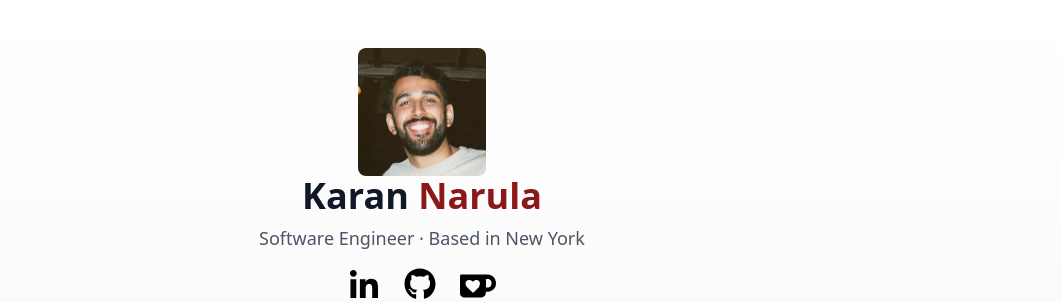
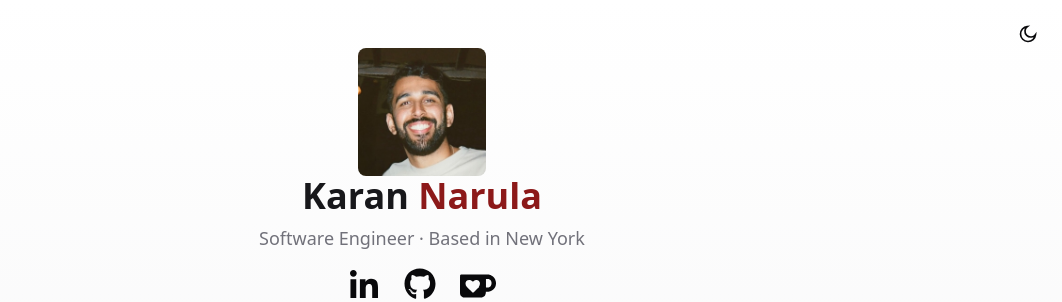
Before and after one commit to narulaskaran/narulaskaran.github.io, a React (Vite) app: page / in a window 1280 px wide. Shown: the top 302 px of the page, without its empty margins (218-1280 px from the left). Built offline with nearby package versions, Linux system fonts and the light colour scheme.

Commit message:
ad darkmode (#31)
Co-authored-by: Karan <ksn@narula.xyz>

```diff
--- a/src/App.tsx
+++ b/src/App.tsx
@@ -1,6 +1,39 @@
 import React from "react";
 import { Card } from "@/components/ui/card";
-import { Avatar, AvatarFallback, AvatarImage } from "@/components/ui/avatar";
+import { Avatar, AvatarImage, AvatarFallback } from "@/components/ui/avatar";
+import { Button } from "@/components/ui/button";
+
+const SunIcon = () => (
+  <svg
+    xmlns="http://www.w3.org/2000/svg"
+    className="w-5 h-5"
+    fill="none"
+    viewBox="0 0 24 24"
+    stroke="currentColor"
+  >
+    <circle cx="12" cy="12" r="5" stroke="currentColor" strokeWidth="2" />
+    <path
+      stroke="currentColor"
+      strokeWidth="2"
+      d="M12 1v2m0 18v2m11-11h-2M3 12H1m16.95 6.95l-1.414-1.414M6.464 6.464L5.05 5.05m12.02 0l-1.414 1.414M6.464 17.536l-1.414 1.414"
+    />
+  </svg>
+);
+const MoonIcon = () => (
+  <svg
+    xmlns="http://www.w3.org/2000/svg"
+    className="w-5 h-5"
+    fill="none"
+    viewBox="0 0 24 24"
+    stroke="currentColor"
+  >
+    <path
+      stroke="currentColor"
+      strokeWidth="2"
+      d="M21 12.79A9 9 0 1111.21 3a7 7 0 109.79 9.79z"
+    />
+  </svg>
+);
 
 const App: React.FC = () => {
   const profileData = {
@@ -66,8 +99,45 @@ const App: React.FC = () => {
     },
   ];
 
+  const [isDark, setIsDark] = React.useState(() =>
+    typeof window !== "undefined"
+      ? document.documentElement.classList.contains("dark")
+      : false
+  );
+
+  React.useEffect(() => {
+    const handler = (e: MediaQueryListEvent) => {
+      if (!localStorage.getItem("theme")) {
+        document.documentElement.classList.toggle("dark", e.matches);
+        setIsDark(e.matches);
+      }
+    };
+    const mq = window.matchMedia("(prefers-color-scheme: dark)");
+    mq.addEventListener("change", handler);
+    return () => mq.removeEventListener("change", handler);
+  }, []);
+
+  const toggleTheme = () => {
+    const newDark = !isDark;
+    setIsDark(newDark);
+    document.documentElement.classList.toggle("dark", newDark);
+    localStorage.setItem("theme", newDark ? "dark" : "light");
+  };
+
   return (
-    <div className="min-h-screen bg-gradient-to-b from-white to-gray-100 py-12 px-4 sm:px-6 lg:px-8">
+    <>
+      <div className="fixed top-4 right-4 z-50">
+        <Button
+          variant="ghost"
+          size="icon"
+          aria-label="Toggle dark mode"
+          onClick={toggleTheme}
+          className="text-foreground"
+        >
+          {isDark ? <SunIcon /> : <MoonIcon />}
+        </Button>
+      </div>
+      <div className="min-h-screen bg-gradient-to-b from-background to-muted transition-colors py-12 px-4 sm:px-6 lg:px-8">
         <div className="max-w-3xl mx-auto">
           <header className="text-center mb-12">
             <Avatar className="w-32 h-32 mx-auto rounded-lg transition-all duration-400 transform hover:-translate-y-1 hover:rounded-3xl">
@@ -77,17 +147,19 @@ const App: React.FC = () => {
               />
               <AvatarFallback>{profileData.firstName[0]}</AvatarFallback>
             </Avatar>
-          <h1 className="text-4xl font-bold text-gray-900 mb-2">
+            <h1 className="text-4xl font-bold text-primary mb-2 transition-colors">
               {profileData.firstName}{" "}
-            <span className="text-[rgba(128,0,0,0.9)]">
+              <span className="text-[rgba(128,0,0,0.9)] dark:text-red-400 transition-colors">
                 {profileData.lastName}
               </span>
             </h1>
-          <p className="text-lg text-gray-600 mb-4">{profileData.title}</p>
+            <p className="text-lg text-muted-foreground mb-4 transition-colors">
+              {profileData.title}
+            </p>
             <div className="flex justify-center space-x-6">
               <a
                 href="https://www.linkedin.com/in/narulaskaran/"
-              className="text-black hover:text-[rgba(128,0,0,0.9)] transition-colors duration-200"
+                className="text-foreground hover:text-primary transition-colors duration-200"
               >
                 <svg
                   xmlns="http://www.w3.org/2000/svg"
@@ -99,7 +171,7 @@ const App: React.FC = () => {
               </a>
               <a
                 href="https://github.com/narulaskaran/"
-              className="text-black hover:text-[rgba(128,0,0,0.9)] transition-colors duration-200"
+                className="text-foreground hover:text-primary transition-colors duration-200"
               >
                 <svg
                   xmlns="http://www.w3.org/2000/svg"
@@ -111,7 +183,7 @@ const App: React.FC = () => {
               </a>
               <a
                 href="https://ko-fi.com/Y8Y21CC8IA"
-              className="text-black hover:text-[rgba(128,0,0,0.9)] transition-colors duration-200"
+                className="text-foreground hover:text-primary transition-colors duration-200"
               >
                 <svg
                   xmlns="http://www.w3.org/2000/svg"
@@ -129,20 +201,19 @@ const App: React.FC = () => {
               {projects.map((project, index) => (
                 <Card
                   key={index}
-                className="overflow-hidden cursor-pointer opacity-85 rounded-lg transition-all duration-300 hover:shadow-lg hover:shadow-[rgba(128,0,0,0.1)] hover:-translate-y-1 hover:rounded-3xl"
+                  className="overflow-hidden cursor-pointer opacity-85 rounded-lg transition-all duration-300 hover:shadow-lg hover:shadow-[rgba(128,0,0,0.1)] hover:-translate-y-1 hover:rounded-3xl bg-card text-card-foreground border border-border shadow-md"
                   onClick={() => window.open(project.url, "_blank")}
                 >
                   <div className="relative aspect-square">
                     <img
                       src={project.imageUrl}
                       alt={project.name}
-                    className="w-full h-full object-cover"
+                      className="w-full h-full object-cover transition-colors"
                     />
-                  <div className="absolute inset-0 bg-white opacity-0 hover:opacity-75 transition-opacity duration-300 flex flex-col justify-center items-center text-[rgba(128,0,0)] p-4">
+                    <div className="absolute inset-0 bg-background opacity-0 hover:opacity-75 transition-opacity duration-300 flex flex-col justify-center items-center text-primary p-4">
                       <h3 className="text-sm font-semibold mb-2 text-center">
                         {project.name}
                       </h3>
-                    {/* <p className="text-xs text-center">{project.description}</p> */}
                     </div>
                   </div>
                 </Card>
@@ -151,6 +222,7 @@ const App: React.FC = () => {
           </section>
         </div>
       </div>
+    </>
   );
 };
 
--- a/src/index.css
+++ b/src/index.css
@@ -31,7 +31,7 @@
   }
   .dark {
     --background: 240 10% 3.9%;
-    --foreground: 0 0% 98%;
+    --foreground: 0 0% 88%;
     --card: 240 10% 3.9%;
     --card-foreground: 0 0% 98%;
     --popover: 240 10% 3.9%;
@@ -53,7 +53,7 @@
     --chart-2: 160 60% 45%;
     --chart-3: 30 80% 55%;
     --chart-4: 280 65% 60%;
-    --chart-5: 340 75% 55%
+    --chart-5: 340 75% 55%;
   }
 }
 @layer base {
--- a/src/main.tsx
+++ b/src/main.tsx
@@ -2,6 +2,18 @@ import { StrictMode } from "react";
 import { createRoot } from "react-dom/client";
 import App from "./App.tsx";
 import "./index.css";
+
+function applyThemeFromPreference() {
+  const saved = localStorage.getItem("theme");
+  const prefersDark = window.matchMedia("(prefers-color-scheme: dark)").matches;
+  if (saved === "dark" || (!saved && prefersDark)) {
+    document.documentElement.classList.add("dark");
+  } else {
+    document.documentElement.classList.remove("dark");
+  }
+}
+
+applyThemeFromPreference();
 
 createRoot(document.getElementById("root")!).render(
   <StrictMode>
```
Also changed, not shown: 1 other file (tests, documents, lock files or other folders). Lines whose indentation alone changed are shown as unchanged.
